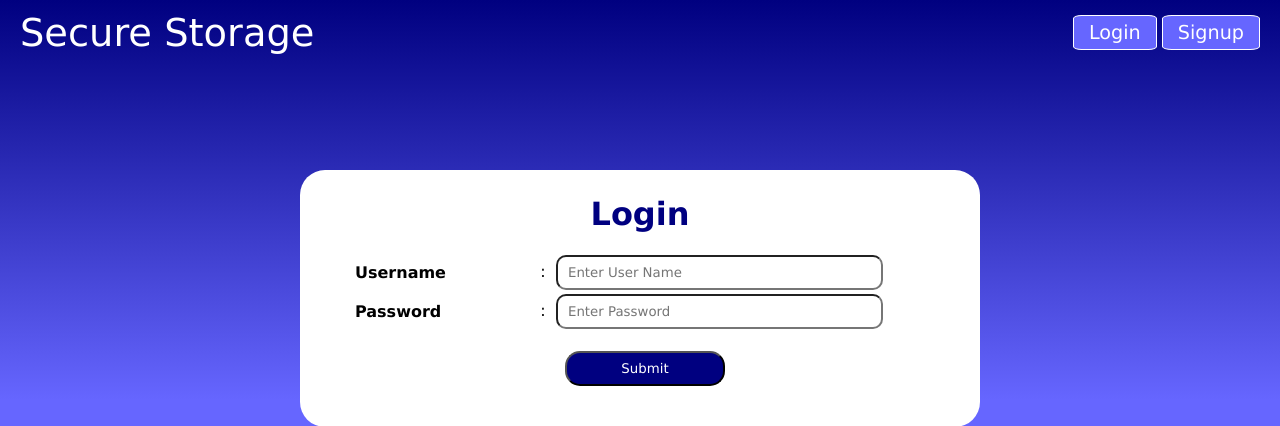
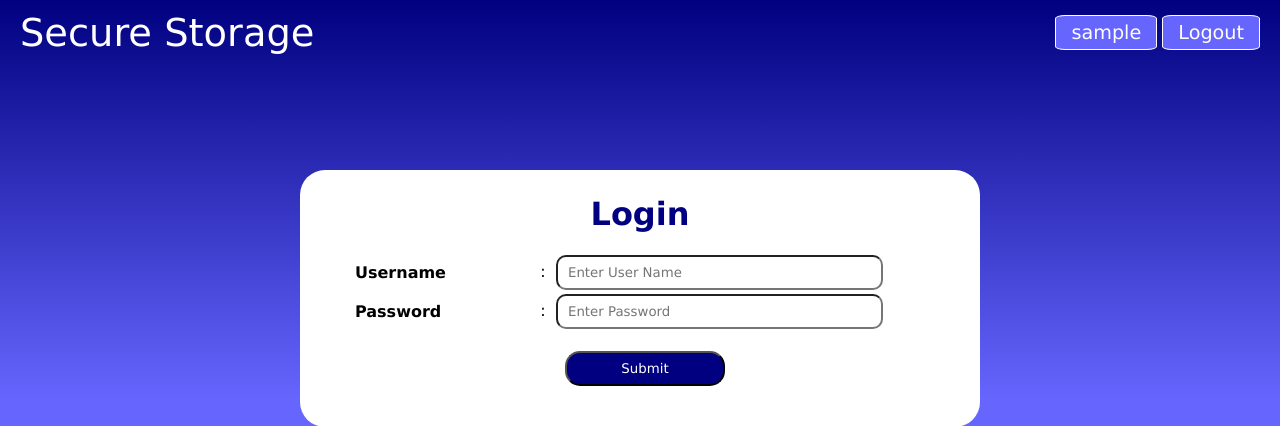
Before and after one commit to ViditSave/Cloud-Storage-Security, a PHP site: page /login.php in a window 1280 px wide. Shown: the top 426 px of the page. Run offline with PHP 8.4, Linux system fonts and the light colour scheme; the visitor is signed in with stand-in values (Sample User, id 1).

Commit message:
Sessions included in Navigation Bar

```diff
--- a/navbar.php
+++ b/navbar.php
@@ -11,7 +11,15 @@
 		<a id="home" href="index.php">Secure Storage</a>
 	</div>
 	<div style="float:right; margin-right:20px;">
-		<button class="buttonView" onclick="window.location.href='login.php'">Login</button>
-		<button class="buttonView" onclick="window.location.href='signup.php'">Signup</button>
+	<?php
+		if (isset($_SESSION["username"])&isset($_SESSION["userid"])) {
+			echo '	<button class="buttonView">'.$_SESSION["username"].'</button>
+					<button class="buttonView" onclick="window.location.href=\'logout.php\'">Logout</button>';
+		}
+		else {
+			echo '	<button class="buttonView" onclick="window.location.href=\'login.php\'">Login</button>
+					<button class="buttonView" onclick="window.location.href=\'signup.php\'">Signup</button>';
+		}
+	?>
 	</div>
 </div>
```
